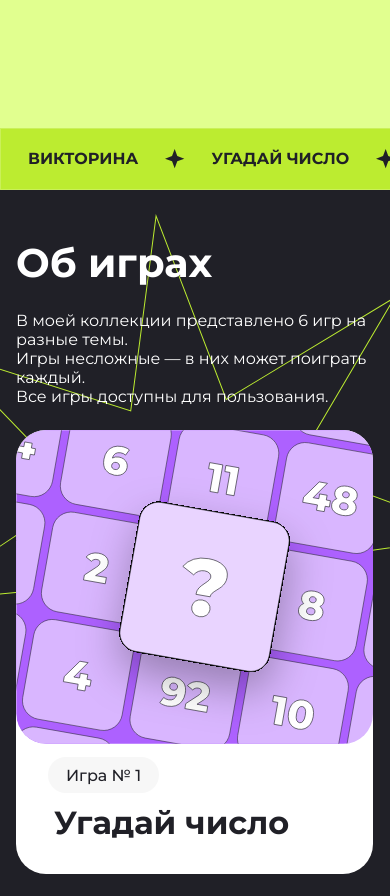
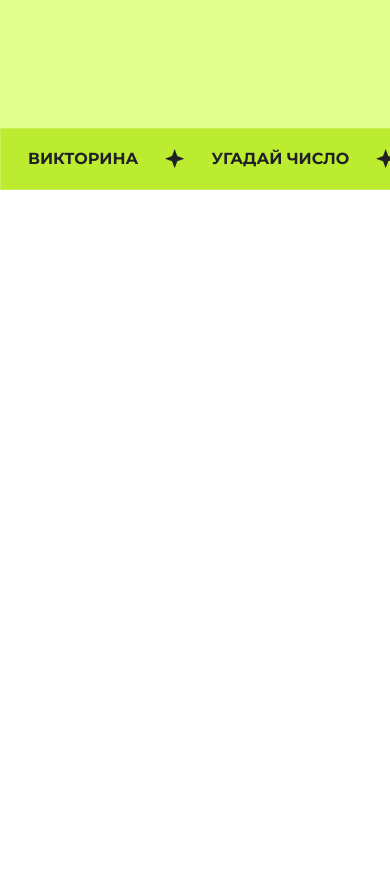
Before and after one commit to KirillEvgen/Homework1, a plain HTML site: page index.html in a window 390 px wide. Shown: the part 588-1484 px from the top of the page. After the commit the page ends 844 px from the top, so only its background shows below. Drawn offline with Linux system fonts and the light colour scheme.

Commit message:
Исправил ошибки

```diff
--- a/_mobileindex.scss
+++ b/_mobileindex.scss
@@ -116,7 +116,7 @@
     }
 
     .game-cards {
-        max-height: 1060px;
+
         max-width: 1200px;
         display: grid;
         grid-template-columns: repeat(4, 1fr);
@@ -126,15 +126,19 @@
     }
 
     .games__container {
-        display: flex;
-        flex-direction: column;
-        align-items: flex-start;
-        gap: 24px;
-        align-self: stretch;
-        background: #202027;
-        background-image: url("img/Star1.svg"), url("img/Star11.svg"), url("img/Star12.svg");
-        background-position: calc(100% + 91px) 24px, calc(100% + -1355px) 700px, calc(100% + -1322px) 754px;
-        background-repeat: no-repeat;
+        display: none;
     }
 
+    // .games__container {
+    //     display: flex;
+    //     flex-direction: column;
+    //     align-items: flex-start;
+    //     gap: 24px;
+    //     align-self: stretch;
+    //     background: #202027;
+    //     background-image: url("img/Star1.svg"), url("img/Star11.svg"), url("img/Star12.svg");
+    //     background-position: calc(100% + 91px) 24px, calc(100% + -1355px) 700px, calc(100% + -1322px) 754px;
+    //     background-repeat: no-repeat;
+    // }
+
 }
--- a/style.scss
+++ b/style.scss
@@ -153,7 +153,6 @@ button {
 }
 
 .game-cards {
-    max-height: 1060px;
     max-width: 1200px;
     display: grid;
     grid-template-columns: repeat(12, 1fr);
```
Also changed, not shown: style.css, 1 other file.
